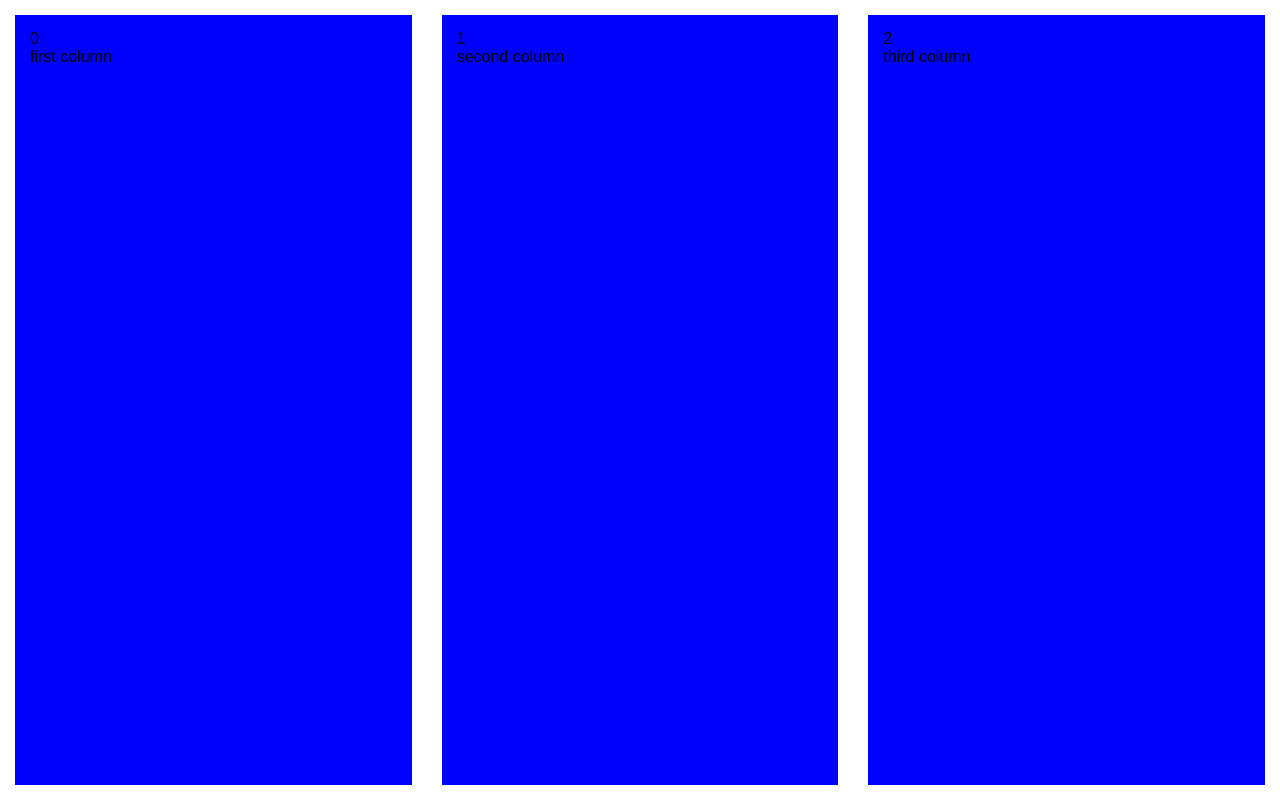
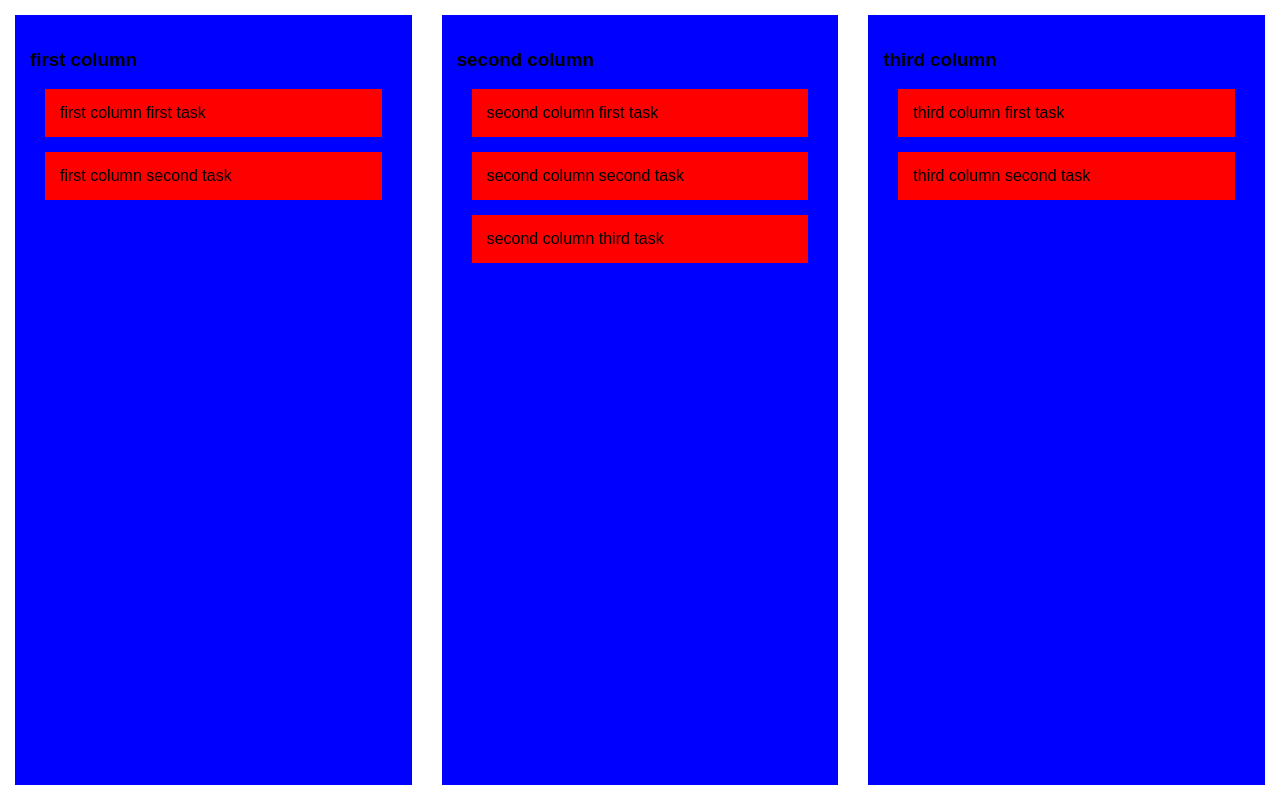
Before and after one commit to bdelate/kanban, a React (Create React App) app in the folder frontend/: page / in a window 1280 px wide. Built offline with nearby package versions, Linux system fonts and the light colour scheme.

Commit message:
created Column and Card components along with tests for correct rendering based on props received

```diff
--- /dev/null
+++ b/frontend/src/components/Card/Card.js
@@ -0,0 +1,24 @@
+// react imports
+import React from 'react';
+
+// 3rd party imports
+import styled from 'styled-components';
+
+
+const CardContainer = styled.div`
+  padding: 15px;
+  margin: 15px;
+  background-color: red;
+  flex: 1;
+`;
+
+
+const card = (props) => {
+    return (
+        <CardContainer>
+            <span>{props.task}</span>
+        </CardContainer>
+    )
+};
+
+export default card;
--- a/frontend/src/components/Column/Column.js
+++ b/frontend/src/components/Column/Column.js
@@ -1,5 +1,8 @@
 // react imports
 import React from 'react';
+
+// component imports
+import Card from '../Card/Card';
 
 // 3rd party imports
 import styled from 'styled-components';
@@ -12,14 +15,20 @@ const ColumnContainer = styled.div`
   flex: 1;
 `;
 
-
 const column = (props) => {
-    return (
-        <ColumnContainer>
-            {props.id}<br />
-            {props.title}
-        </ColumnContainer>
-    )
+  const cards = props.cards.map(card => (
+    <Card
+      key={card.cardId}
+      cardId={card.cardId}
+      task={card.task}
+    />
+  ));
+  return (
+    <ColumnContainer>
+      <h3>{props.title}</h3>
+      {cards}
+    </ColumnContainer>
+  )
 };
 
 export default column;
--- a/frontend/src/containers/Board/Board.js
+++ b/frontend/src/containers/Board/Board.js
@@ -1,14 +1,14 @@
 // react imports
 import React, {Component} from 'react';
 
-// components
+// component imports
 import Column from '../../components/Column/Column';
 
 // 3rd party imports
 import styled from 'styled-components';
 
 
-const ColumnContainer = styled.div`
+const ColumnsContainer = styled.div`
   display: flex;
   flex: 1;
 `;
@@ -20,25 +20,25 @@ class Board extends Component {
       columnId: 0,
       title: 'first column',
       cards: [
-            {id: 0, task: 'first column first task'},
-            {id: 1, task: 'first column second task'},
+        {cardId: 0, task: 'first column first task'},
+        {cardId: 1, task: 'first column second task'},
       ]
     }, {
       columnId: 1,
       title: 'second column',
       cards: [
-            {id: 0, task: 'second column first task'},
-            {id: 1, task: 'second column second task'},
+        {cardId: 0, task: 'second column first task'},
+        {cardId: 1, task: 'second column second task'},
+        {cardId: 2, task: 'second column third task'},
       ]
     }, {
       columnId: 2,
       title: 'third column',
       cards: [
-            {id: 0, task: 'third column first task'},
-            {id: 1, task: 'third column second task'},
+        {cardId: 0, task: 'third column first task'},
+        {cardId: 1, task: 'third column second task'},
       ]
-        }
-      ]
+    }]
   }
 
   render() {
@@ -46,11 +46,13 @@ class Board extends Component {
       <Column
         key={column.columnId}
         id={column.columnId}
-          title={column.title} />
+        title={column.title}
+        cards={column.cards}
+      />
     ));
 
     return(
-        <ColumnContainer>{columns}</ColumnContainer>
+      <ColumnsContainer>{columns}</ColumnsContainer>
     )
   }
 }
```
Also changed, not shown: 2 other files (tests, documents, lock files or other folders). Lines whose indentation alone changed are shown as unchanged.
